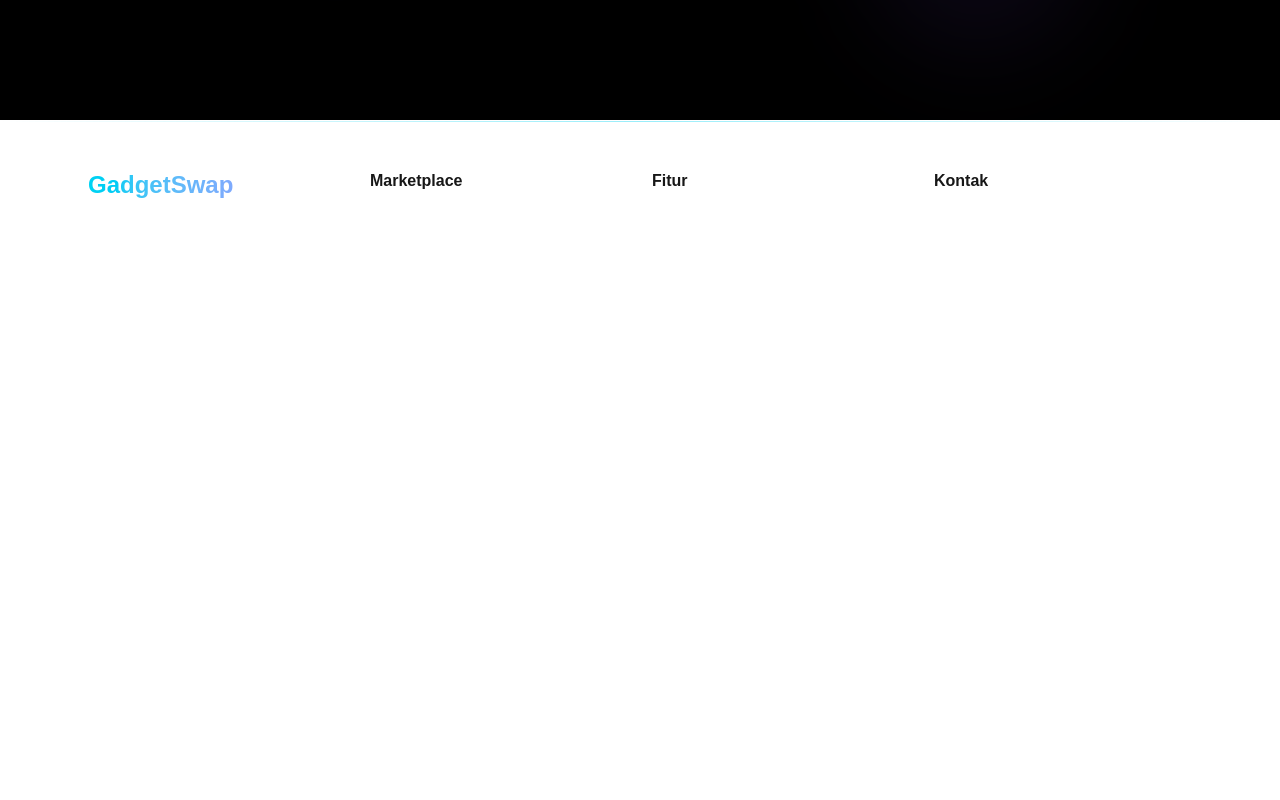
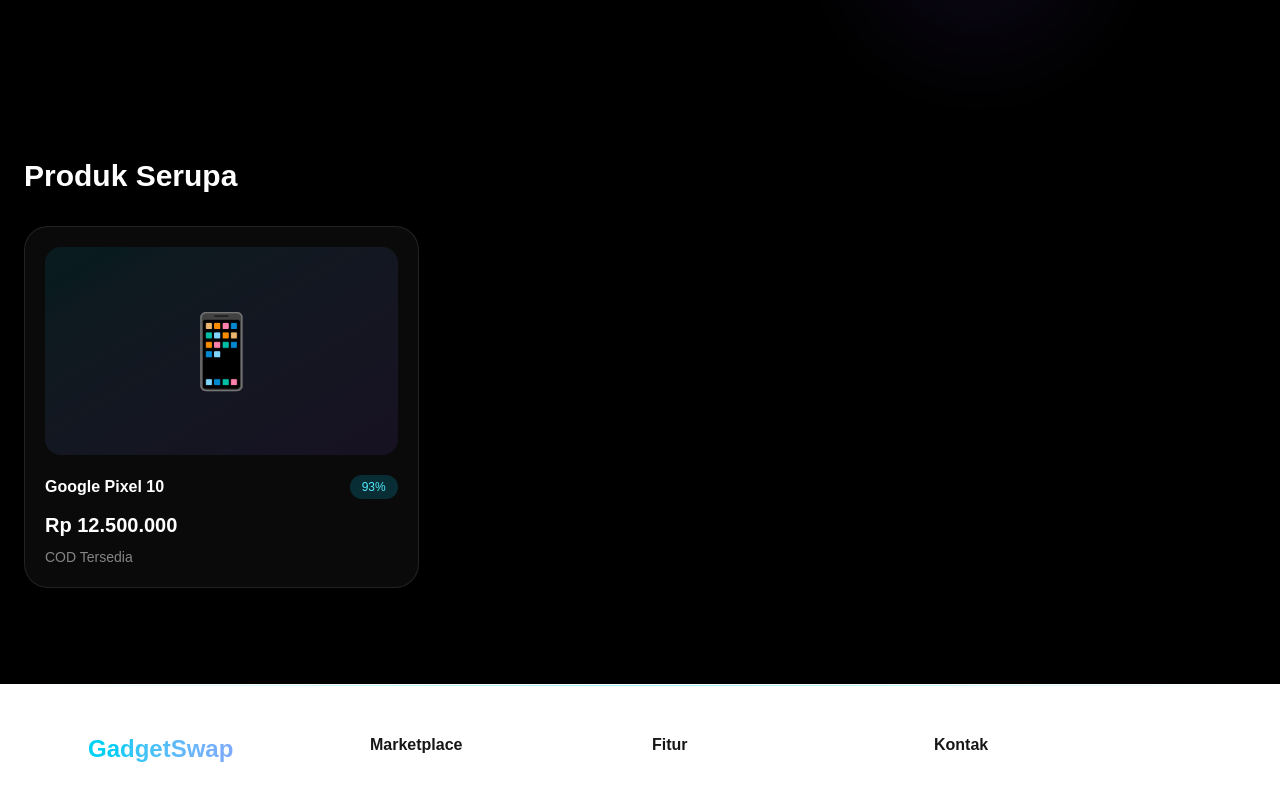
Before and after one commit to Rexlicky/gadgetswap, a Next.js app: page /product/galaxy-s25-ultra in a window 1280 px wide. Shown: the part 680-1480 px from the top of the page. Before the commit the page ends 1126 px from the top, so only its background shows below. Built offline with nearby package versions, Linux system fonts and the light colour scheme.

Commit message:
feat: add related products section

```diff
--- a/src/app/product/[slug]/page.js
+++ b/src/app/product/[slug]/page.js
@@ -1,5 +1,6 @@
 import { products } from "@/data/products";
 import ProductBreadcrumb from "@/components/product/ProductBreadcrumb";
+import RelatedProducts from "@/components/product/RelatedProducts";
 
 export default async function ProductDetailPage({ params }) {
   const { slug } = await params;
@@ -53,6 +54,10 @@ export default async function ProductDetailPage({ params }) {
           </div>
         </div>
       </div>
+
+      <div className="mx-auto max-w-7xl px-6 pb-24">
+        <RelatedProducts currentProduct={product} />
+      </div>
     </main>
   );
 }
--- /dev/null
+++ b/src/components/product/RelatedProducts.jsx
@@ -0,0 +1,26 @@
+import ProductCard from "@/components/marketplace/ProductCard";
+import { products } from "@/data/products";
+
+export default function RelatedProducts({ currentProduct }) {
+  const relatedProducts = products
+    .filter(
+      (product) =>
+        product.slug !== currentProduct.slug &&
+        product.category === currentProduct.category,
+    )
+    .slice(0, 3);
+
+  if (relatedProducts.length === 0) return null;
+
+  return (
+    <section className="mt-24">
+      <h2 className="mb-8 text-3xl font-bold">Produk Serupa</h2>
+
+      <div className="grid grid-cols-1 gap-6 md:grid-cols-2 lg:grid-cols-3">
+        {relatedProducts.map((product) => (
+          <ProductCard key={product.slug} {...product} />
+        ))}
+      </div>
+    </section>
+  );
+}
```
